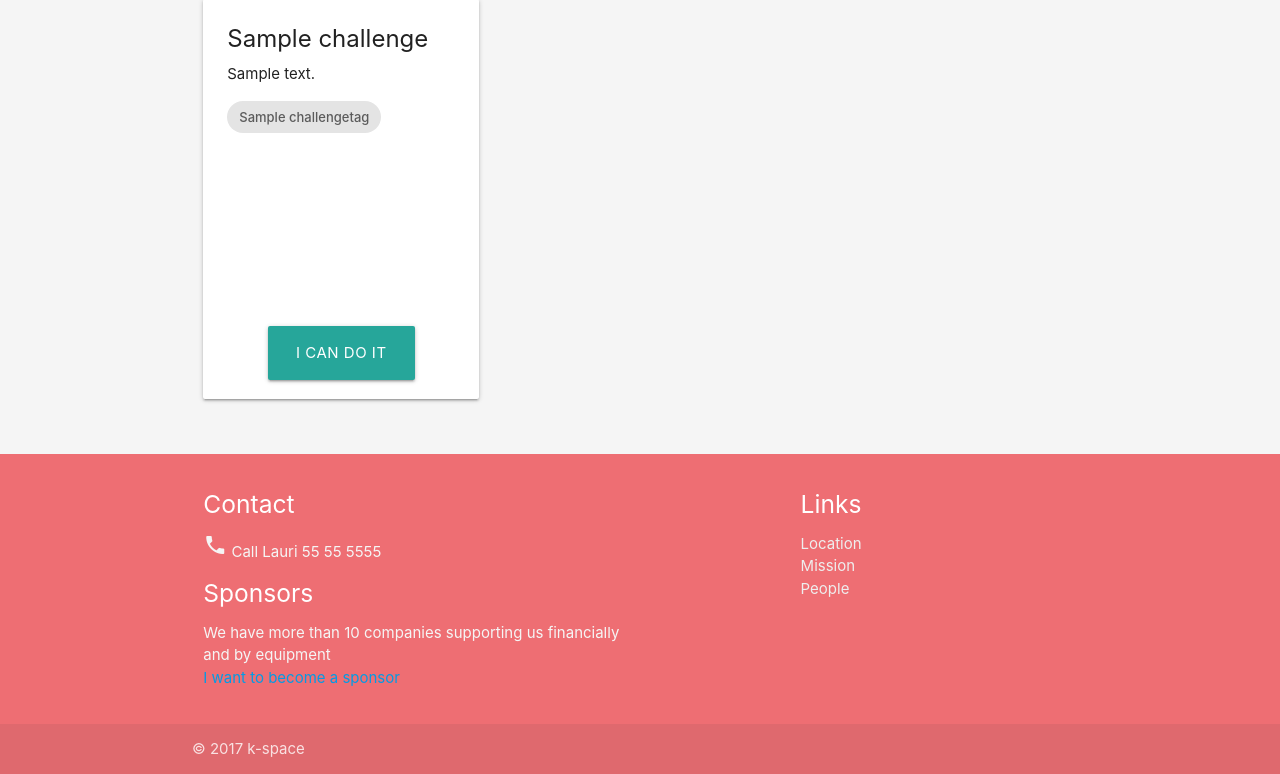
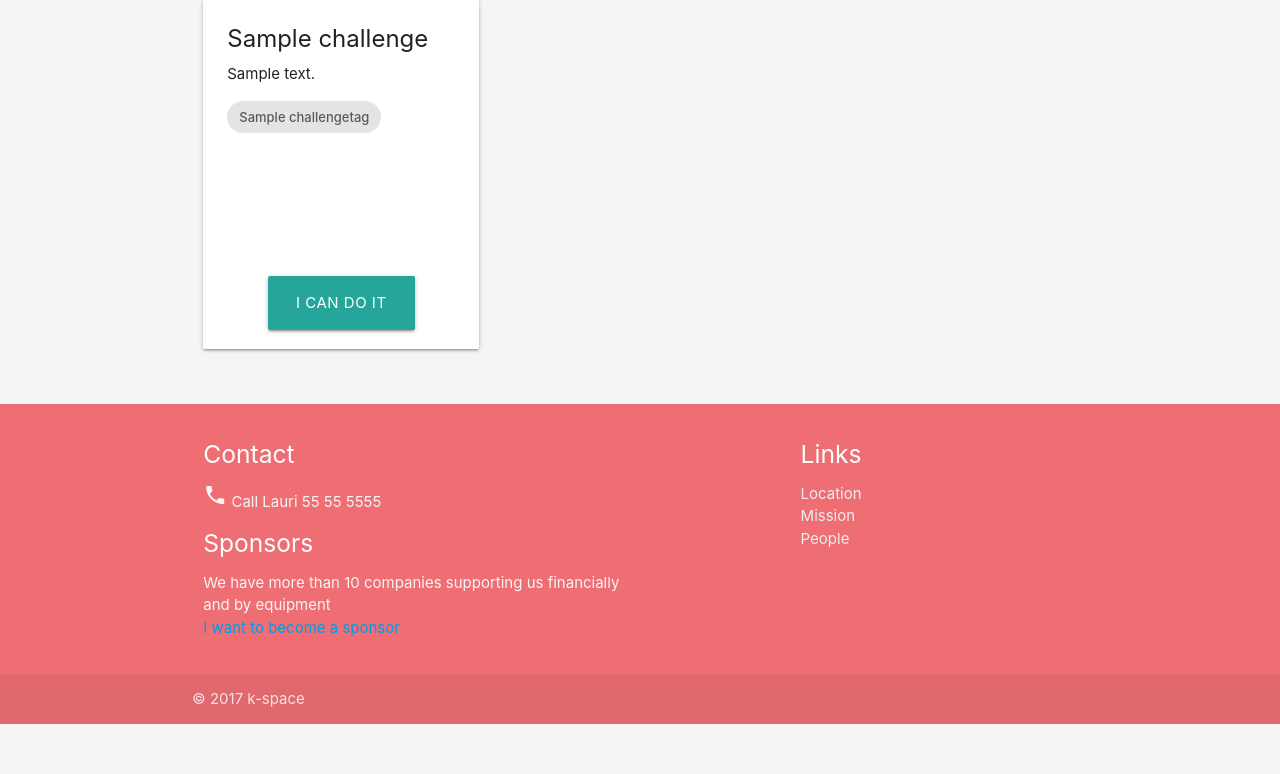
Before and after one commit to k-space-ee/k-space-web, a Django app: page /challenges/ in a window 1280 px wide. Shown: the part 438-1212 px from the top of the page. After the commit the page ends 1162 px from the top, so only its background shows below. Run offline with Django 3.2, Linux system fonts and the light colour scheme; tables that the repository leaves empty hold one stand-in row (values such as "Sample post"); some libraries are stand-ins or nearby versions.

Commit message:
Better sizes

```diff
--- a/templates/challenges.html
+++ b/templates/challenges.html
@@ -34,12 +34,12 @@
         <div class="row">
           {% for challenge in challenges %}
             <div class="col s12 m4">
-              <div class="card" style="height:400px;">
+              <div class="card" style="height:350px;">
                 <div class="card-content">
-                    <div class="row" style="height:260px;">
+                    <div class="row" style="height:210px;">
                         <div class="col s12 m12">
                             <div class="card-title"><b>{{ challenge.name }}</b></div>
-                            <p style="text-align: justify; max-height: 170px; overflow: auto;">{{ challenge.description }}</p>
+                            <p style="text-align: justify; max-height: 120px; overflow: auto;">{{ challenge.description }}</p>
                             <div style="padding-top: 15px;">
                                 {% for tag in challenge.tags.all %}
                                     <div class="chip">{{ tag.name }}</div>
```
